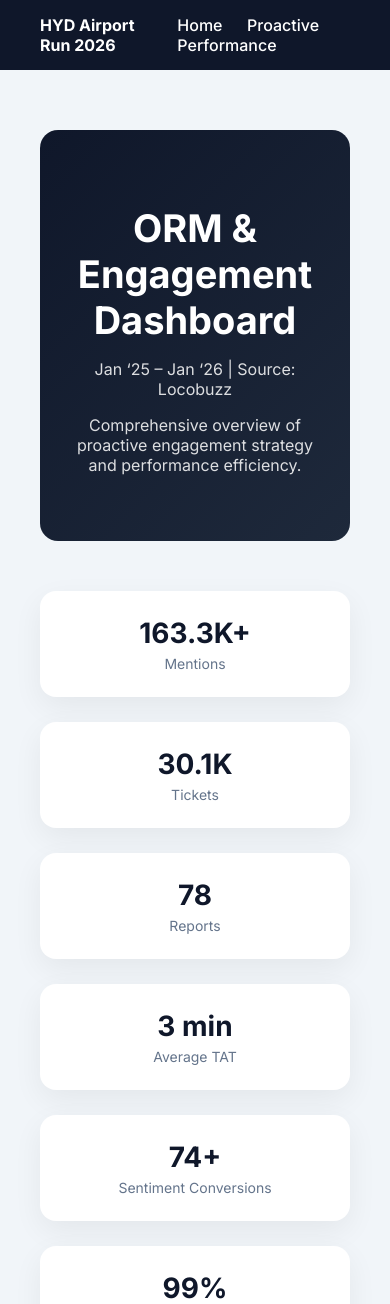
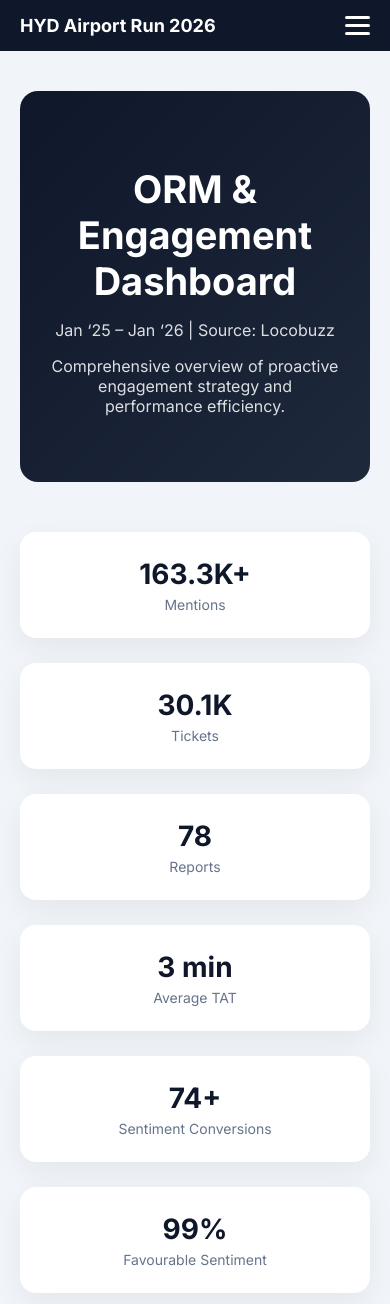
Before and after one commit to AkshatSW/repindia-related, a Flask app: page / in a window 390 px wide. Shown: the top 1304 px of the page. Run offline with Flask 3, Linux system fonts and the light colour scheme.

Commit message:
initial commit

```diff
--- a/templates/base.html
+++ b/templates/base.html
@@ -1,9 +1,9 @@
 <!DOCTYPE html>
-<html>
+<html lang="en">
 <head>
 <meta charset="UTF-8">
 <meta name="viewport" content="width=device-width, initial-scale=1.0">
-<title>{{ title }}</title>
+<title>{% block title %}HYD Airport Run 2026{% endblock %}</title>
 
 <link href="https://fonts.googleapis.com/css2?family=Inter:wght@400;500;600;700&display=swap" rel="stylesheet">
 
@@ -15,24 +15,54 @@ body {
     color:#0f172a;
 }
 
+/* ================= NAVBAR ================= */
+
 nav {
     background:#0f172a;
     padding:15px 40px;
     display:flex;
     justify-content:space-between;
     align-items:center;
+    position:relative;
+}
+
+.logo {
+    color:white;
+    font-weight:700;
+    font-size:18px;
+}
+
+.nav-links {
+    display:flex;
+    gap:25px;
 }
 
 nav a {
     color:white;
     text-decoration:none;
-    margin-left:20px;
     font-weight:500;
 }
 
 nav a:hover {
     opacity:0.8;
 }
+
+/* Hamburger */
+.menu-toggle {
+    display:none;
+    flex-direction:column;
+    cursor:pointer;
+    gap:5px;
+}
+
+.menu-toggle span {
+    width:25px;
+    height:3px;
+    background:white;
+    border-radius:3px;
+}
+
+/* ================= LAYOUT ================= */
 
 .container {
     max-width:1200px;
@@ -78,41 +108,86 @@ nav a:hover {
     margin-top:8px;
 }
 
-.upload-btn {
-    margin-top:15px;
-    padding:8px 15px;
-    background:#1e40af;
-    color:white;
-    border:none;
-    border-radius:6px;
-    cursor:pointer;
-}
+/* ================= MOBILE ================= */
 
-.upload-btn:hover {
-    background:#2563eb;
-}
+@media (max-width: 768px) {
 
-img {
-    max-width:100%;
-    border-radius:12px;
-    margin-top:15px;
+    nav {
+        padding:15px 20px;
+    }
+
+    .menu-toggle {
+        display:flex;
+    }
+
+    .nav-links {
+        position:absolute;
+        top:60px;
+        left:0;
+        width:100%;
+        background:#0f172a;
+        flex-direction:column;
+        align-items:center;
+        gap:15px;
+        padding:20px 0;
+        display:none;
+    }
+
+    .nav-links.active {
+        display:flex;
+    }
+
+    .container {
+        padding:40px 20px;
+    }
+
+    .metric-grid {
+        flex-direction:column;
+    }
+
+    .section-title {
+        font-size:24px;
+    }
 }
 </style>
+
+{% block extra_head %}{% endblock %}
 </head>
 <body>
 
+<!-- ================= NAVBAR ================= -->
+
 <nav>
-    <div style="color:white;font-weight:700;">HYD Airport Run 2026</div>
-    <div>
-        <a href="/">Home</a>
-        <a href="/proactive">Proactive</a>
-        <a href="/performance">Performance</a>
+    <div class="logo">HYD Airport Run 2026</div>
+
+    <div class="menu-toggle" onclick="toggleMenu()">
+        <span></span>
+        <span></span>
+        <span></span>
+    </div>
+
+    <div class="nav-links" id="navLinks">
+        <a href="{{ url_for('home') }}">Home</a>
+        <a href="{{ url_for('proactive') }}">Proactive</a>
+        <a href="{{ url_for('performance') }}">Performance</a>
     </div>
 </nav>
 
+<!-- ================= PAGE CONTENT ================= -->
+
 <div class="container">
-{% block content %}{% endblock %}
+    {% block content %}{% endblock %}
 </div>
+
+<!-- ================= SCRIPT ================= -->
+
+<script>
+function toggleMenu() {
+    document.getElementById("navLinks").classList.toggle("active");
+}
+</script>
+
+{% block extra_scripts %}{% endblock %}
 
 </body>
 </html>
```
